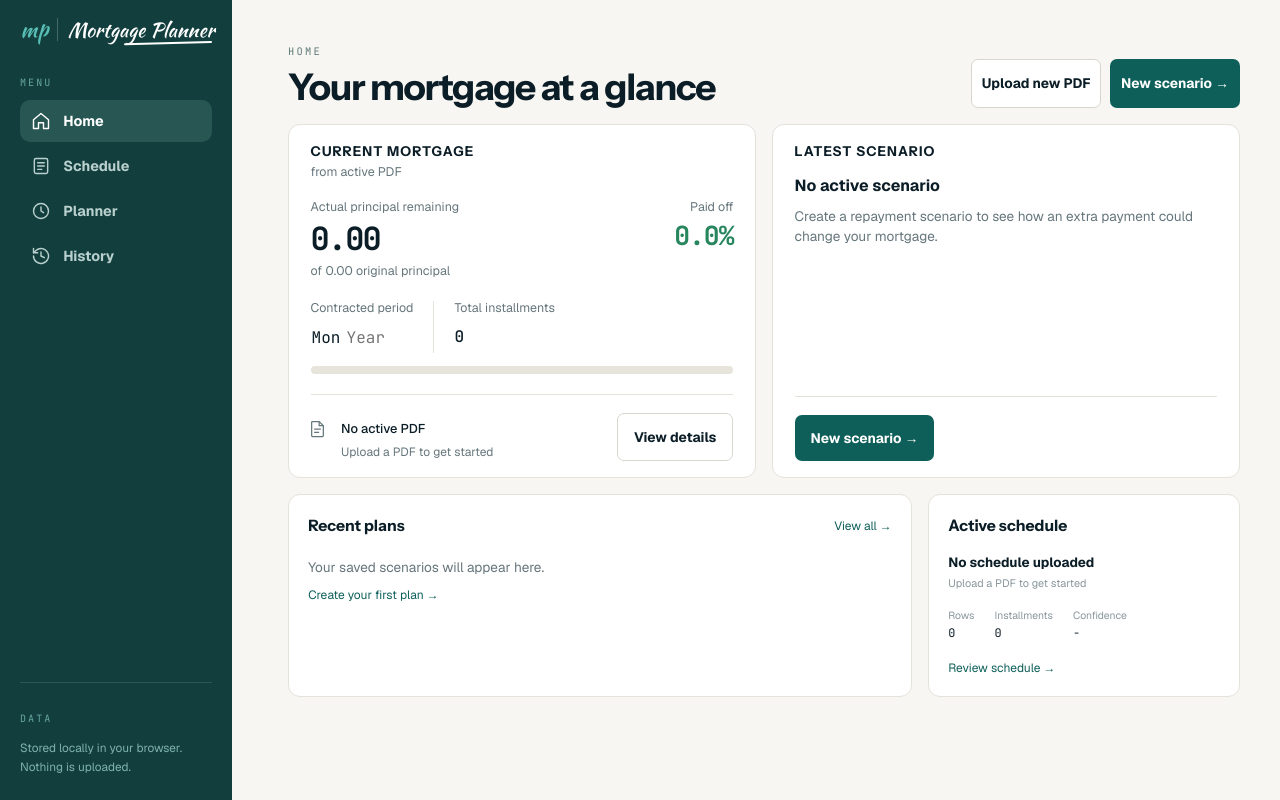
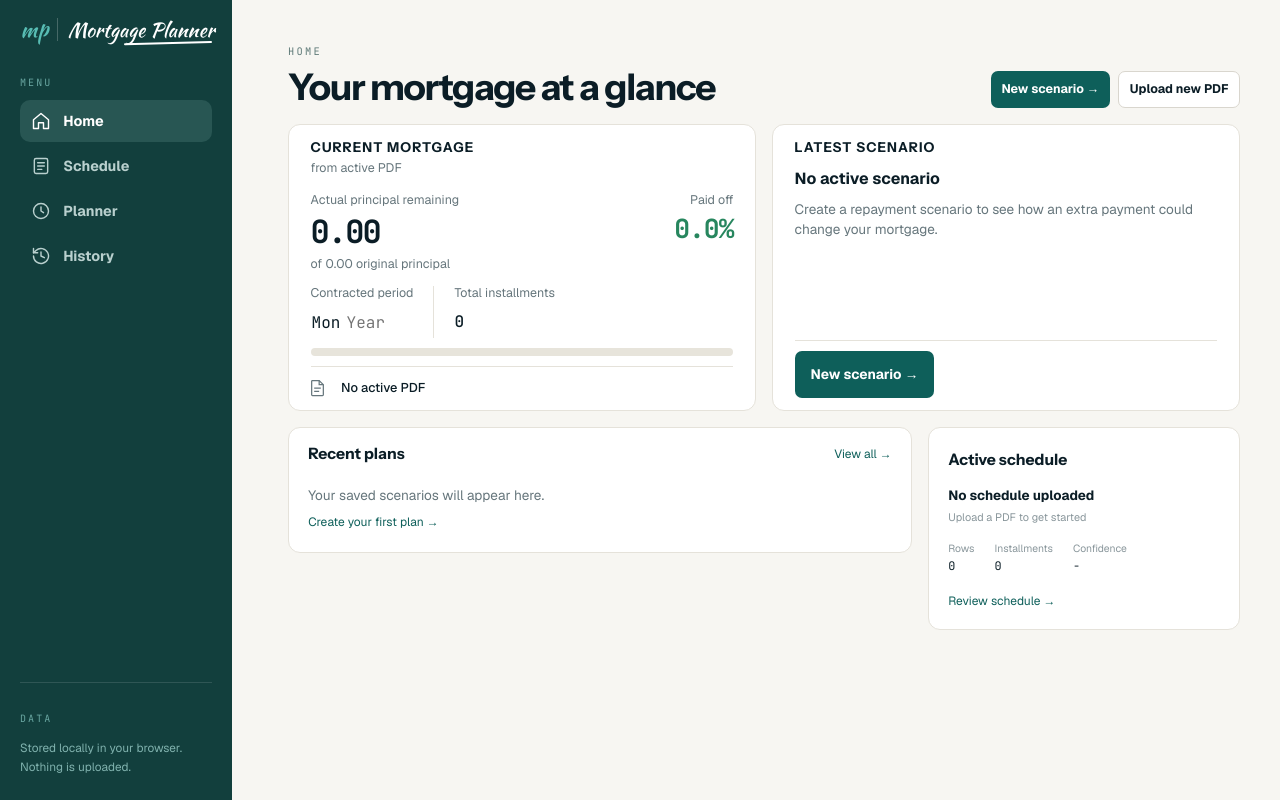
Before and after one commit to lig-lil/mortgage-payment-planner, a React (Vite) app: page / in a window 1280 px wide. Built offline with nearby package versions, Linux system fonts and the light colour scheme.

Commit message:
Cleanup Home tab

```diff
--- a/src/components/CurrentMortgageCard.tsx
+++ b/src/components/CurrentMortgageCard.tsx
@@ -8,7 +8,6 @@ interface CurrentMortgageCardProps {
   originalPrincipal: number;
   paidPercent: number;
   totalInstallments: number;
-  onOpenSchedule: () => void;
   onOriginalPrincipalChange: (value: number) => void;
   onOriginalPrincipalLockChange: (locked: boolean) => void;
   onContractedPeriodChange: (value: string) => void;
@@ -35,7 +34,7 @@ const LockIcon = ({ locked }: { locked: boolean }) => (
 
 export const CurrentMortgageCard = ({
   meta, actualPrincipalRemaining, originalPrincipal, paidPercent, totalInstallments,
-  onOpenSchedule, onOriginalPrincipalChange, onOriginalPrincipalLockChange, onContractedPeriodChange
+  onOriginalPrincipalChange, onOriginalPrincipalLockChange, onContractedPeriodChange
 }: CurrentMortgageCardProps) => {
   const [isEditingOriginalPrincipal, setIsEditingOriginalPrincipal] = useState(false);
   const [originalPrincipalDraft, setOriginalPrincipalDraft] = useState('');
@@ -43,10 +42,6 @@ export const CurrentMortgageCard = ({
   const contractedPeriod = meta?.contractedPeriod ?? meta?.contractedYear ?? '';
   const contractedMonth = MONTHS.find((month) => contractedPeriod.startsWith(month)) ?? '';
   const contractedYear = contractedPeriod.match(/\d{1,4}$/)?.[0] ?? '';
-  const uploadedAt = meta?.extractedAt ? new Date(meta.extractedAt) : null;
-  const uploadedDate = uploadedAt && !Number.isNaN(uploadedAt.getTime())
-    ? uploadedAt.toLocaleDateString('en-US', { month: 'short', day: 'numeric', year: 'numeric' })
-    : null;
 
   const startEditingOriginalPrincipal = () => {
     if (isOriginalPrincipalLocked) {
@@ -181,10 +176,8 @@ export const CurrentMortgageCard = ({
             </svg>
             <div>
               <strong>{meta?.sourceFileName || 'No active PDF'}</strong>
-              <span>{meta?.sourceFileName ? (uploadedDate ? 'Uploaded ' + uploadedDate : 'Upload date unavailable') : 'Upload a PDF to get started'}</span>
             </div>
           </div>
-          <button type="button" className="secondary-button" onClick={onOpenSchedule}>View details</button>
         </footer>
       </section>
   );
--- a/src/components/Dashboard.tsx
+++ b/src/components/Dashboard.tsx
@@ -57,6 +57,10 @@ export const Dashboard = ({
     ? null
     : actualPrincipalRemaining - scenarioPrincipalRemaining;
   const interestSaved = latest?.result.totalInterestSaved;
+  const uploadedAt = meta?.extractedAt ? new Date(meta.extractedAt) : null;
+  const uploadedDate = uploadedAt && !Number.isNaN(uploadedAt.getTime())
+    ? uploadedAt.toLocaleDateString('en-US', { month: 'short', day: 'numeric', year: 'numeric' })
+    : null;
 
   return (
     <div className="dashboard">
@@ -66,11 +70,11 @@ export const Dashboard = ({
           <h1>Your mortgage at a glance</h1>
         </div>
         <div className="dashboard__headline-actions">
+          <button type="button" className="primary-button" onClick={onOpenPlanner}>
+            New scenario <span aria-hidden="true">&rarr;</span>
+          </button>
           <button type="button" className="secondary-button" onClick={onOpenSchedule}>
             Upload new PDF
-          </button>
-          <button type="button" className="primary-button" onClick={onOpenPlanner}>
-            New scenario <span aria-hidden="true">&rarr;</span>
           </button>
         </div>
       </div>
@@ -87,9 +91,9 @@ export const Dashboard = ({
             <div className="recent-plans__list">
               {results.slice(0, 3).map((entry) => (
                 <article key={entry.id} className="recent-plan">
-                  <div>
+                  <div className="recent-plan__heading">
                     <strong>{entry.result.type === 'amount' ? 'By amount' : 'By months'}</strong>
-                    <span>{shortDate(entry.createdAt)}</span>
+                    <span className="recent-plan__date">{shortDate(entry.createdAt)}</span>
                   </div>
                   <div className="recent-plan__stats">
                     <span>{entry.result.type === 'amount' ? formatMoney(entry.inputValue) : entry.inputValue + ' selected'}</span>
@@ -111,6 +115,9 @@ export const Dashboard = ({
         <section className="dashboard-panel active-schedule">
           <div className="dashboard-panel__header"><h2>Active schedule</h2></div>
           <strong className="active-schedule__name">{meta?.sourceFileName || 'No schedule uploaded'}</strong>
+          {meta?.sourceFileName ? (
+            <span className="active-schedule__date">{uploadedDate ? 'Uploaded ' + uploadedDate : 'Upload date unavailable'}</span>
+          ) : null}
           <span className="active-schedule__date">{meta ? meta.parsedPages + ' pages scanned' : 'Upload a PDF to get started'}</span>
           <dl>
             <div><dt>Rows</dt><dd>{summary.totalRows}</dd></div>
@@ -126,8 +133,7 @@ export const Dashboard = ({
         actualPrincipalRemaining={actualPrincipalRemaining}
         originalPrincipal={originalPrincipal}
         paidPercent={paidPercent}
-        totalInstallments={meta?.totalInstallmentsOverride ?? summary.totalInstallments}
-        onOpenSchedule={onOpenSchedule}
+        totalInstallments={summary.totalInstallments}
         onOriginalPrincipalChange={onOriginalPrincipalChange}
         onOriginalPrincipalLockChange={onOriginalPrincipalLockChange}
         onContractedPeriodChange={onContractedPeriodChange}
--- a/src/components/LatestScenarioCard.tsx
+++ b/src/components/LatestScenarioCard.tsx
@@ -72,11 +72,11 @@ export const LatestScenarioCard = ({
           <p>Create a repayment scenario to see how an extra payment could change your mortgage.</p>
         </div>
       )}
-      <footer className="latest-scenario-card__footer">
+      {!latest ? <footer className="latest-scenario-card__footer">
         <button type="button" className="primary-button" onClick={onOpenPlanner}>
-          {latest ? 'View in Planner' : 'New scenario'} <span aria-hidden="true">→</span>
+          New scenario <span aria-hidden="true">→</span>
         </button>
-      </footer>
+      </footer> : null}
     </section>
   );
 };
--- a/src/styles.css
+++ b/src/styles.css
@@ -923,7 +923,7 @@ button {
   margin-top: 1rem;
 }
 
-.dashboard__headline-actions button { min-width: 0; padding-inline: 0.45rem; }
+.dashboard__headline-actions button { min-width: 0; min-height: 36px; padding: 0.5rem 0.65rem; font-size: 0.78rem; }
 .dashboard,
 .dashboard__headline,
 .balance-card__topline > div,
@@ -1182,9 +1182,13 @@ button {
 .dashboard-panel__header { display: flex; align-items: center; justify-content: space-between; gap: 1rem; }
 .dashboard-panel__header h2 { margin: 0; font-size: 0.98rem; }
 .text-button { padding: 0; background: transparent; color: var(--brand); font-size: 0.75rem; }
-.recent-plans__list { display: grid; margin-top: 0.8rem; }
-.recent-plan { display: grid; gap: 0.6rem; padding: 0.8rem 0; border-top: 1px solid var(--line); }
-.recent-plan > div:first-child { display: grid; }
+.recent-plans { padding-block: 0.85rem; align-self: start; }
+.recent-plans__list { display: grid; margin-top: 0.5rem; }
+.recent-plan { display: grid; gap: 0.25rem; padding: 0.5rem 0; border-top: 1px solid var(--line); }
+.recent-plan:last-child { padding-bottom: 0; }
+.recent-plan__heading { display: flex; align-items: baseline; gap: 0.5rem; min-width: 0; }
+.recent-plan__heading > strong { flex-shrink: 0; }
+.recent-plan__date { min-width: 0; }
 .recent-plan span { color: #89969b; font-size: 0.68rem; }
 .recent-plan__stats { display: grid; grid-template-columns: repeat(3, 1fr); align-items: center; gap: 0.5rem; text-align: right; }
 .recent-plan__stats strong { font-family: var(--font-mono); font-size: 0.78rem; }
@@ -1218,9 +1222,8 @@ button {
 @media (min-width: 640px) {
   .dashboard__headline { display: flex; align-items: end; justify-content: space-between; gap: 1rem; }
   .dashboard__headline-actions { display: flex; margin-top: 0; }
-  .dashboard__headline-actions button { min-width: 130px; }
+  .dashboard__headline-actions button { min-width: 0; }
   .metric-grid { grid-template-columns: repeat(4, minmax(0, 1fr)); }
-  .recent-plan { grid-template-columns: minmax(140px, 1fr) minmax(270px, 1.3fr); align-items: center; }
 }
 
 @media (min-width: 760px) {
@@ -2024,13 +2027,13 @@ button {
   }
 }
 
-.current-mortgage { min-width: 0; padding-block: 1rem; }
-.current-mortgage__header { margin-bottom: 0.8rem; }
+.current-mortgage { min-width: 0; padding-block: 0.8rem; }
+.current-mortgage__header { margin-bottom: 0.55rem; }
 .current-mortgage__header h2 { margin: 0; font-size: 0.85rem; letter-spacing: 0.08em; }
 .current-mortgage__header p { margin: 0.1rem 0 0; color: var(--muted); font-size: 0.78rem; }
 .current-mortgage .original-principal-line { flex-wrap: wrap; }
 .current-mortgage .original-principal-line p { flex: 0 1 auto; white-space: normal; overflow-wrap: anywhere; }
-.current-mortgage__details { display: flex; flex-wrap: wrap; gap: 1rem 1.25rem; margin-top: 1.25rem; }
+.current-mortgage__details { display: flex; flex-wrap: wrap; gap: 0.65rem 1.25rem; margin-top: 0.75rem; }
 .current-mortgage .contracted-period-field { flex-direction: column; align-items: flex-start; gap: 0.35rem; margin: 0; font-family: inherit; }
 .current-mortgage .contracted-period-field > span,
 .current-mortgage__installments > span { color: var(--muted); font-family: inherit; font-size: 0.78rem; line-height: 1.2; }
@@ -2040,7 +2043,7 @@ button {
 .current-mortgage .contracted-period-field select:focus-visible { outline: 2px solid var(--brand); outline-offset: 2px; }
 .current-mortgage__installments { display: flex; flex-direction: column; gap: 0.35rem; padding-left: 1.25rem; border-left: 1px solid var(--line); }
 .current-mortgage__installments strong { display: flex; align-items: center; min-height: 32px; font-family: var(--font-mono); font-size: 1rem; font-weight: 500; }
-.current-mortgage__footer { display: flex; align-items: flex-end; justify-content: space-between; flex-wrap: wrap; gap: 1rem; margin-top: 1.25rem; padding-top: 1.1rem; border-top: 1px solid var(--line); }
+.current-mortgage__footer { display: flex; align-items: flex-end; justify-content: space-between; flex-wrap: wrap; gap: 0.65rem; margin-top: 0.75rem; padding-top: 0.65rem; border-top: 1px solid var(--line); }
 .current-mortgage__source { display: flex; align-items: flex-start; gap: 0.65rem; flex: 1 1 15rem; min-width: 0; }
 /* Offset the SVG canvas inset so the visible file edge aligns with the heading. */
 .current-mortgage__source svg { width: 20px; height: 20px; flex-shrink: 0; color: var(--muted); transform: translateX(-3.5px); }
@@ -2048,7 +2051,7 @@ button {
 .current-mortgage__source strong { display: block; font-size: 0.8rem; font-weight: 500; overflow-wrap: anywhere; }
 .current-mortgage__source span { display: block; margin-top: 0.3rem; color: var(--muted); font-size: 0.75rem; }
 .current-mortgage__footer .secondary-button { margin-left: auto; }
-.current-mortgage .mortgage-progress { margin-top: 0.8rem; }
+.current-mortgage .mortgage-progress { margin-top: 0.6rem; }
 @media (min-width: 900px) {
   .current-mortgage .balance-card__percent { margin-right: clamp(1.5rem, 4vw, 3rem); }
 }
@@ -2057,9 +2060,14 @@ button {
   .current-mortgage .balance-card__principal-grid { flex-basis: 100%; }
   .current-mortgage .balance-card__percent { text-align: left; }
 }
-
-.latest-scenario-card { order: 3; min-width: 0; padding-block: 1rem; }
-.latest-scenario-card__header { margin-bottom: 0.8rem; }
+@media (max-width: 639px) {
+  .current-mortgage { display: flex; flex-direction: column; }
+  .current-mortgage__details { order: 1; }
+  .current-mortgage__footer { order: 2; }
+}
+
+.latest-scenario-card { order: 3; min-width: 0; padding-block: 0.8rem; }
+.latest-scenario-card__header { margin-bottom: 0.55rem; }
 .latest-scenario-card__header h2 { margin: 0; font-size: 0.85rem; letter-spacing: 0.08em; }
 .latest-scenario-card__header p { margin: 0.1rem 0 0; color: var(--muted); font-size: 0.78rem; }
 .latest-scenario-card__main > span,
@@ -2067,11 +2075,11 @@ button {
 .latest-scenario-card__main > strong { display: block; margin-top: 0.2rem; overflow-wrap: anywhere; font-family: var(--font-mono); font-size: clamp(1.8rem, 7vw, 2.65rem); line-height: 1.1; letter-spacing: -0.06em; }
 .latest-scenario-card__comparison { margin: 0.35rem 0 0; color: var(--muted); font-size: 0.78rem; overflow-wrap: anywhere; }
 .latest-scenario-card__comparison--positive { color: #27865e; }
-.latest-scenario-card__metrics { display: grid; grid-template-columns: repeat(2, minmax(0, 1fr)); gap: 1rem 1.25rem; margin: 1.25rem 0 0; }
+.latest-scenario-card__metrics { display: grid; grid-template-columns: repeat(2, minmax(0, 1fr)); gap: 0.65rem 1.25rem; margin: 0.75rem 0 0; }
 .latest-scenario-card__metric { min-width: 0; }
-.latest-scenario-card__metric dd { margin: 0.35rem 0 0; font-family: var(--font-mono); font-size: 1rem; overflow-wrap: anywhere; }
+.latest-scenario-card__metric dd { margin: 0.2rem 0 0; font-family: var(--font-mono); font-size: 1rem; overflow-wrap: anywhere; }
 .latest-scenario-card__metric .latest-scenario-card__helper { color: var(--muted); font-family: inherit; font-size: 0.75rem; }
-.latest-scenario-card__footer { display: flex; flex-wrap: wrap; gap: 1rem; margin-top: 1.25rem; padding-top: 1.1rem; border-top: 1px solid var(--line); }
+.latest-scenario-card__footer { display: flex; flex-wrap: wrap; gap: 0.65rem; margin-top: 0.75rem; padding-top: 0.65rem; border-top: 1px solid var(--line); }
 .latest-scenario-card__footer button { max-width: 100%; }
 .latest-scenario-card__empty > strong { font-size: 1rem; }
 .latest-scenario-card__empty p { margin: 0.5rem 0 0; color: var(--muted); font-size: 0.85rem; }
@@ -2096,8 +2104,7 @@ button {
   .dashboard .current-mortgage__footer,
   .dashboard .latest-scenario-card__footer { margin-top: auto; }
   .dashboard .current-mortgage .mortgage-progress,
-  .dashboard .latest-scenario-card__metrics,
-  .dashboard .latest-scenario-card__empty { margin-bottom: 1.25rem; }
+  .dashboard .latest-scenario-card__empty { margin-bottom: 0.65rem; }
   .dashboard .current-mortgage .balance-card__percent { margin-right: 0; flex-shrink: 0; }
   .dashboard .current-mortgage .balance-card__principal-grid strong,
   .dashboard .latest-scenario-card__main > strong { font-size: clamp(1.5rem, 2.5vw, 2rem); }
```
Also changed, not shown: src/pages/HomePage.tsx (+2 -30 lines).
